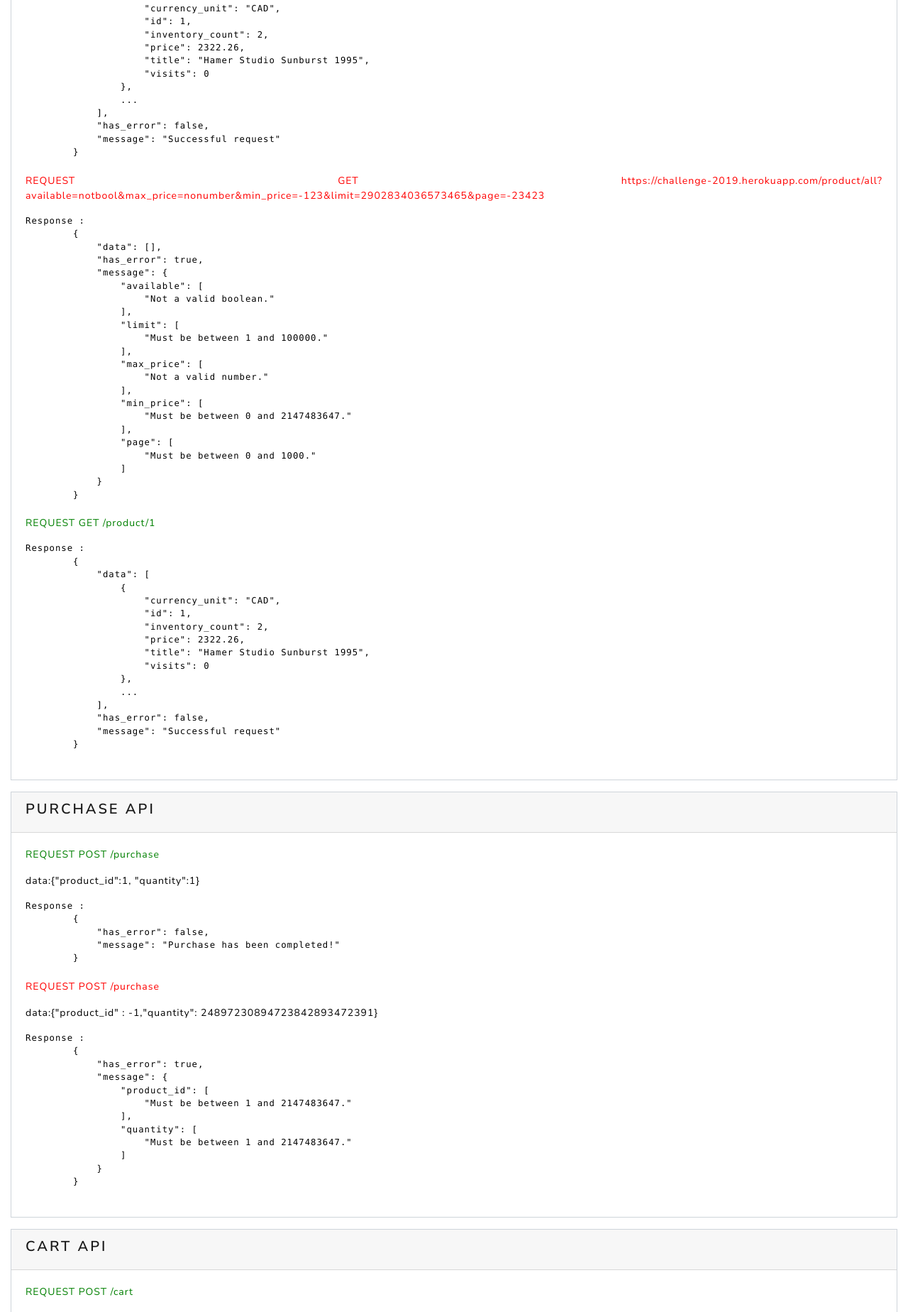
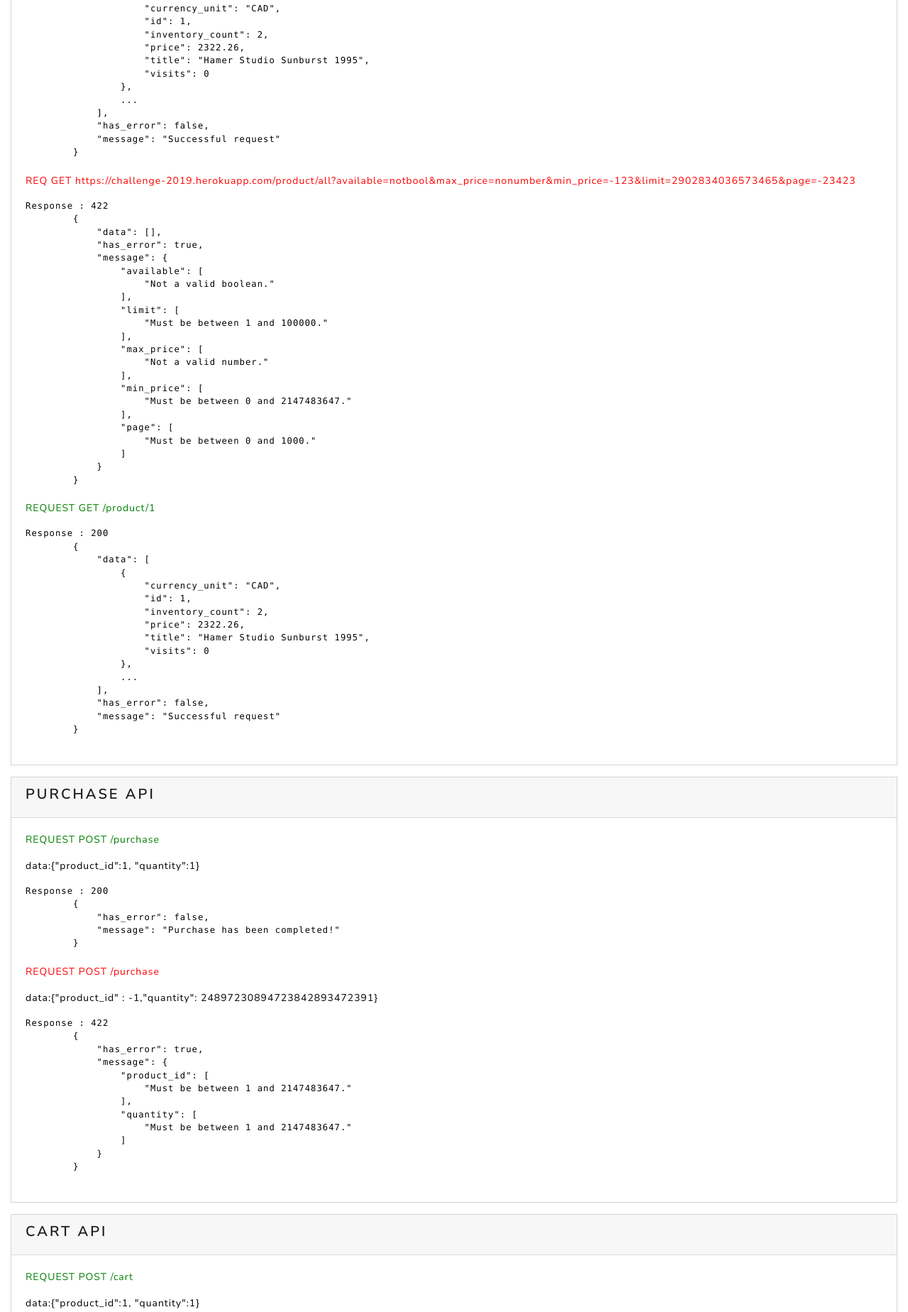
Before and after one commit to veken1199/Simple-Flask-Cart, a Flask app: page / in a window 1280 px wide. Shown: the part 2553-4401 px from the top of the page at 71% size. Run offline with Flask 2, Linux system fonts and the light colour scheme; parts of the project's set-up code (start-up, migrations or seed data) failed here and were passed over; some libraries are stand-ins or nearby versions.

Commit message:
fixed commits

```diff
--- a/templates/usage/cart.html
+++ b/templates/usage/cart.html
@@ -3,7 +3,7 @@
     <div class="card-body">
         <p class="passing">REQUEST POST /cart</p>
         <p>data:{"product_id":1, "quantity":1}</p>
-        <pre>Response :
+        <pre>Response : 200
         {
             "data": {
                 "cart": {
@@ -22,7 +22,7 @@
         }
     </pre>
         <p class="passing">REQUEST GET /cart</p>
-        <pre>Response :
+        <pre>Response : 200
         {
             "data": {
                 "cart": {
@@ -41,7 +41,7 @@
         }
     </pre>
         <p class="passing">REQUEST POST /cart/checkout</p>
-        <pre>Response:
+        <pre>Response: 200
         {
             "data": {
                 "cart": {
@@ -65,7 +65,7 @@
 
         <p class="passing">REQUEST POST /cart</p>
         <p>data:{"product_id":2, "quantity":1}</p>
-        <pre>Response :
+        <pre>Response : 200
          {
             "data": {
                 "cart": {},
--- a/templates/usage/product.html
+++ b/templates/usage/product.html
@@ -19,8 +19,8 @@
             "message": "Successful request"
         }
     </pre>
-        <p class="failing">REQUEST GET https://challenge-2019.herokuapp.com/product/all?available=notbool&max_price=nonumber&min_price=-123&limit=2902834036573465&page=-23423</p>
-        <pre>Response :
+        <p class="failing">REQ GET https://challenge-2019.herokuapp.com/product/all?available=notbool&max_price=nonumber&min_price=-123&limit=2902834036573465&page=-23423</p>
+        <pre>Response : 422
         {
             "data": [],
             "has_error": true,
@@ -44,7 +44,7 @@
         }
     </pre>
         <p class="passing">REQUEST GET /product/1</p>
-        <pre>Response :
+        <pre>Response : 200
         {
             "data": [
                 {
--- a/templates/usage/purchase.html
+++ b/templates/usage/purchase.html
@@ -3,7 +3,7 @@
     <div class="card-body">
         <p class="passing">REQUEST POST /purchase</p>
         <p>data:{"product_id":1, "quantity":1}</p>
-        <pre>Response :
+        <pre>Response : 200
         {
             "has_error": false,
             "message": "Purchase has been completed!"
@@ -12,7 +12,7 @@
 
         <p class="failing">REQUEST POST /purchase</p>
         <p>data:{"product_id" : -1,"quantity": 24897230894723842893472391}</p>
-        <pre>Response :
+        <pre>Response : 422
         {
             "has_error": true,
             "message": {
```
Also changed, not shown: app.db.
